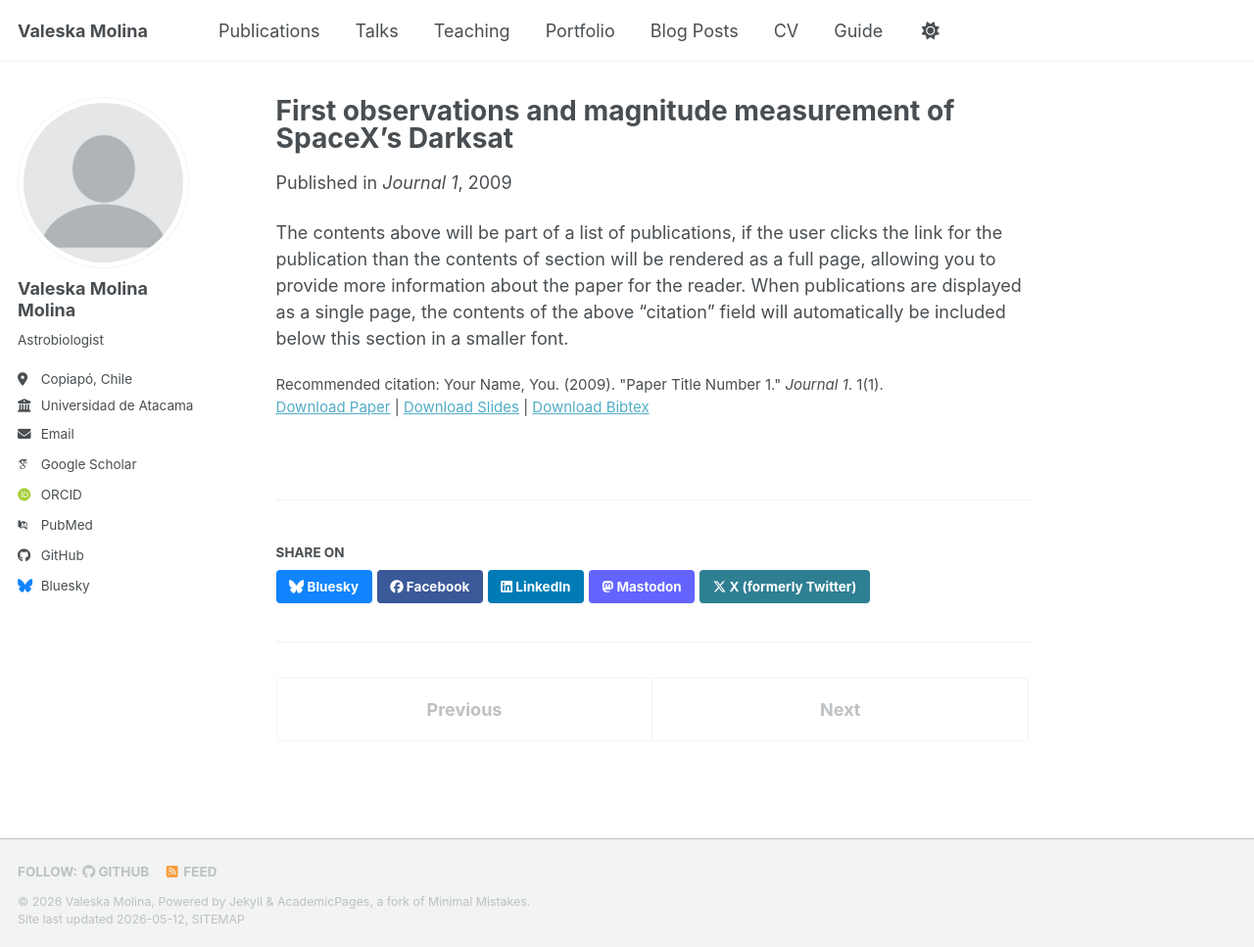
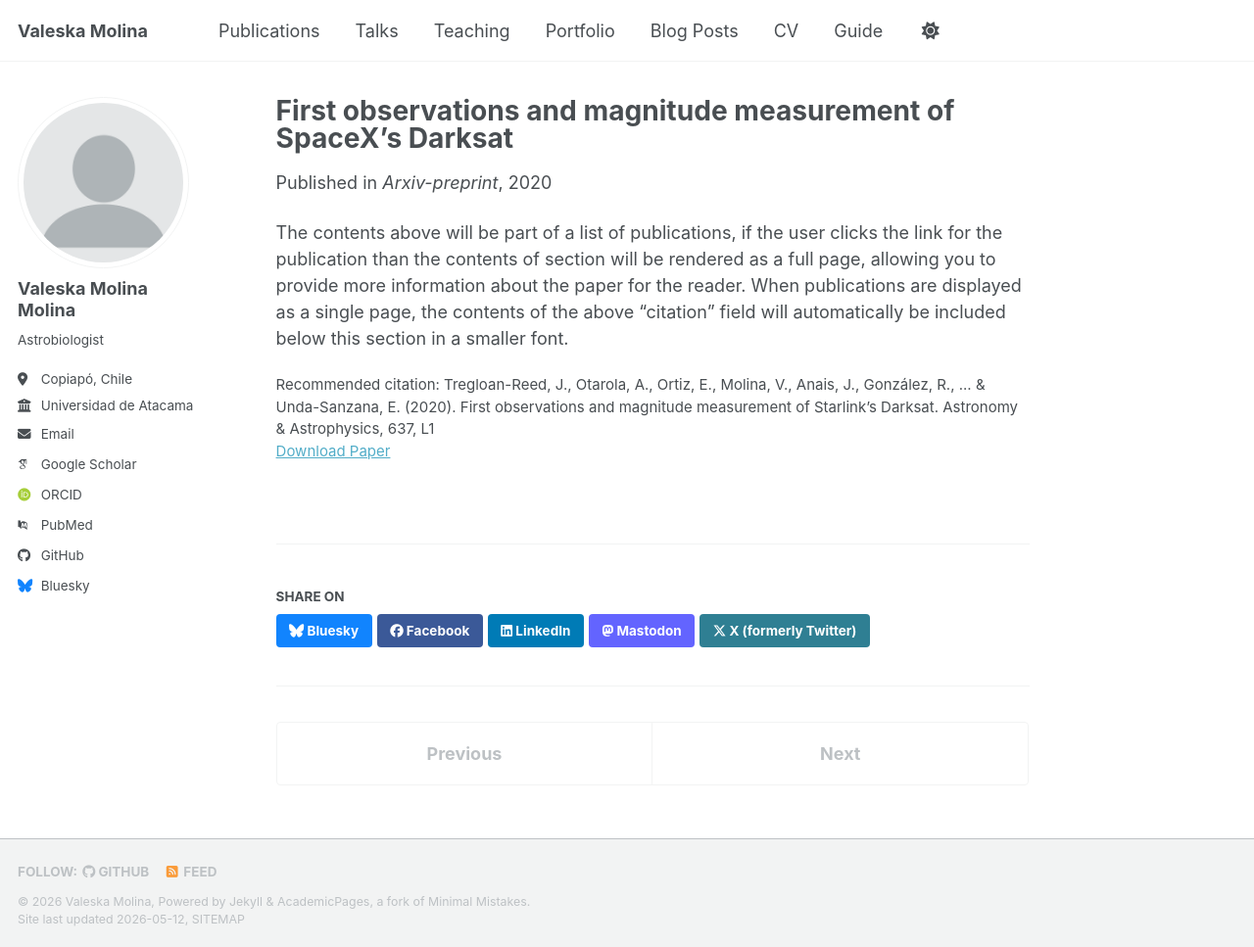
Before and after one commit to valeskamolinamolina/valeskamolinamolina.github.io, a Jekyll site: the page built from _publications/2020-molina-satelite.md, in a window 1280 px wide and 967 px high. Shown: the whole window at 98% size. Built offline with Jekyll 4.4.1, drawn with Linux system fonts in a browser that asks for light colours; some web fonts are replaced; a script bundle is joined from its source files by our own code; library files that are not in the unit come from our copies.

Commit message:
Update and rename 2009-10-01-paper-title-number-1.md to 2020-molina-satelite.md

```diff
--- a/_publications/2009-10-01-paper-title-number-1.md
+++ b/_publications/2020-molina-satelite.md
@@ -4,11 +4,9 @@
 category: manuscripts
 permalink: /publication/2009-10-01-paper-title-number-1
 excerpt: 'Pre-print'
-date: 2009-10-01
-venue: 'Journal 1'
-slidesurl: 'https://academicpages.github.io/files/slides1.pdf'
-paperurl: '[https://academicpages.github.io/files/paper1.pdf](https://arxiv.org/abs/2003.07251)'
-bibtexurl: 'https://academicpages.github.io/files/bibtex1.bib'
-citation: 'Your Name, You. (2009). &quot;Paper Title Number 1.&quot; <i>Journal 1</i>. 1(1).'
+date: 2020-04-21
+venue: 'Arxiv-preprint'
+paperurl: 'https://arxiv.org/abs/2003.07251'
+citation: 'Tregloan-Reed, J., Otarola, A., Ortiz, E., Molina, V., Anais, J., González, R., ... & Unda-Sanzana, E. (2020). First observations and magnitude measurement of Starlink’s Darksat. Astronomy & Astrophysics, 637, L1'
 ---
 The contents above will be part of a list of publications, if the user clicks the link for the publication than the contents of section will be rendered as a full page, allowing you to provide more information about the paper for the reader. When publications are displayed as a single page, the contents of the above "citation" field will automatically be included below this section in a smaller font.
```
